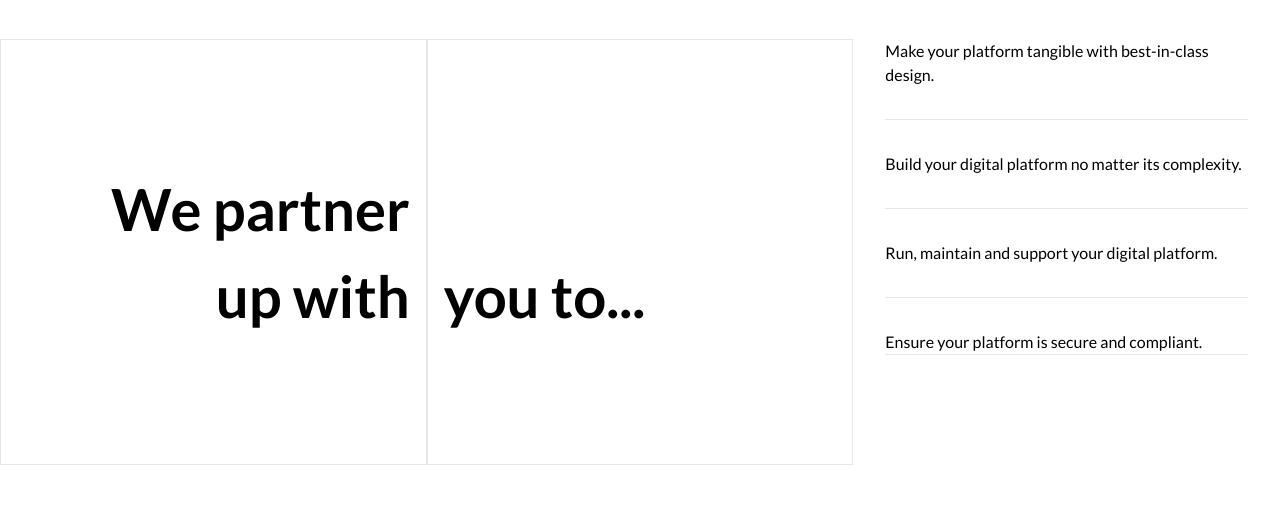
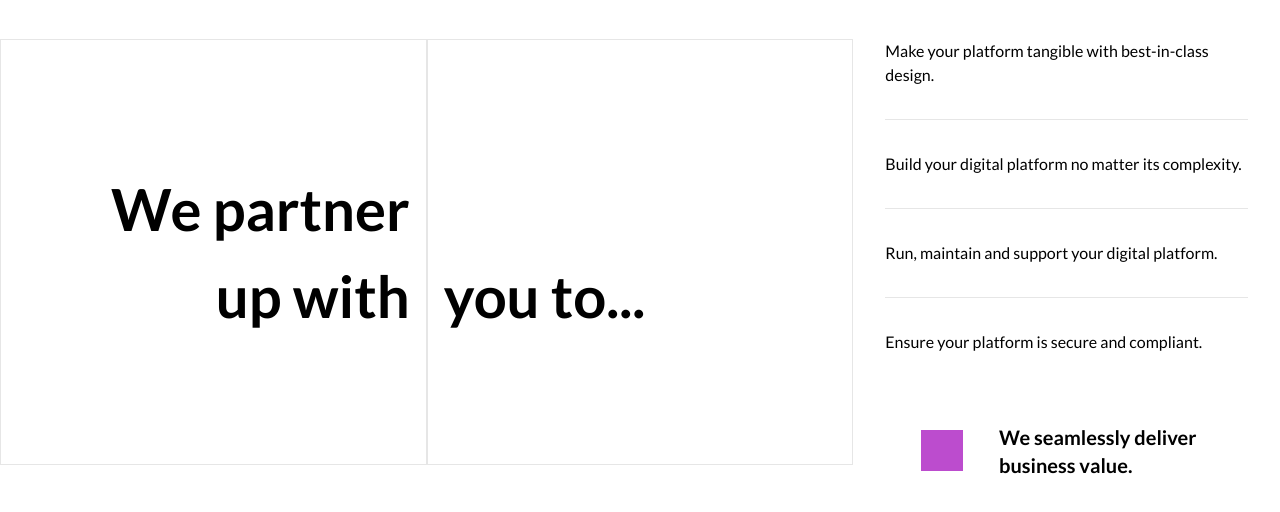
Before and after one commit to KvinZav/umvel-remote, a Next.js app: page / in a window 1280 px wide. Shown: the part 7468-7980 px from the top of the page. Built offline with nearby package versions, Linux system fonts and the light colour scheme.

Commit message:
feat: build scroll 3 without animations

```diff
--- a/src/components/modules/ScrollInteraction3.tsx
+++ b/src/components/modules/ScrollInteraction3.tsx
@@ -34,10 +34,19 @@ const ScrollInteraction3 = ({steps}) => {
         <div className="border-b border-secondary-10 py-8">
           <p>Run, maintain and support your digital platform.</p>
         </div>
-        <div className="border-b border-secondary-10 pt-8">
+        <div className="pt-8 pb-10">
           <p>Ensure your platform is secure and compliant.</p>
         </div>
-
+        <div className="flex items-center">
+          <div className="flex w-32 aspect-square p-9">
+            <div className="flex-1 bg-prisma-pink "/>
+          </div>
+          <div>
+            <h2 className="font-bold text-xl">
+              We seamlessly deliver business value.
+            </h2>
+          </div>
+        </div>
       </div>
     </section>
   )
```
